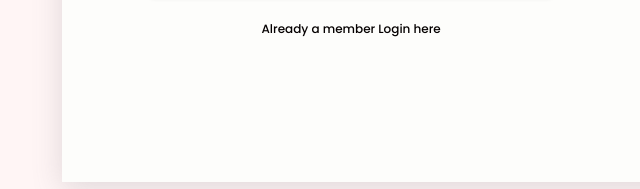
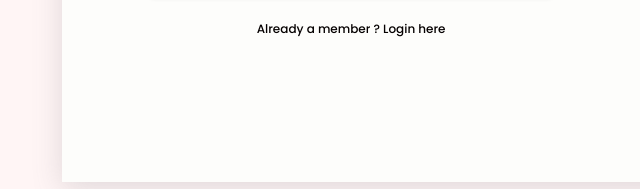
Before and after one commit to ranjitbk/login-form, a plain HTML site: page index.html in a window 1280 px wide. Both pictures are taken after a click on the link "Forgot Password". Shown: the part 497-686 px from the top of the page, 0-640 px from the left. Drawn offline with nearby package versions, Linux system fonts and the light colour scheme.

Commit message:
Update index.html

```diff
--- a/index.html
+++ b/index.html
@@ -3,7 +3,7 @@
 	<head>
 		<meta charset="utf-8" />
 		<!-- page title -->
-		<title>My Portfolio</title>
+		<title>Login Form</title>
 		<link rel="preconnect" href="https://fonts.googleapis.com" />
 		<link rel="preconnect" href="https://fonts.gstatic.com" crossorigin />
 		<link
@@ -92,7 +92,7 @@
 									</div>
 									<input type="submit" value="Send Me Mail" />
 									<div class="register-block">
-										<p>Already a member <a href="#" id="show-login-form-from-forget">Login here</a></p>
+										<p>Already a member ? <a href="#" id="show-login-form-from-forget">Login here</a></p>
 									</div>
 								</form>
 							</div>
```
